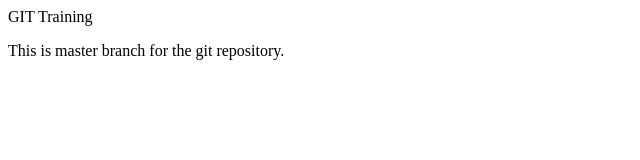
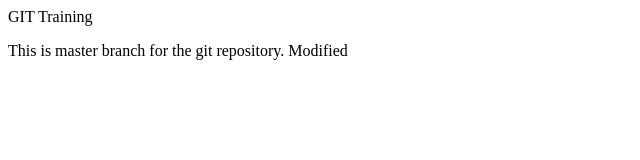
Before and after one commit to Shekhar5693/LearningGIT, a plain HTML site: page index.html in a window 1280 px wide. Shown: the full height of the page, 0-640 px from the left. Drawn offline with Linux system fonts and the light colour scheme.

Commit message:
Second Commit

```diff
--- /dev/null
+++ b/app.js
@@ -0,0 +1,3 @@
+<script>
+//This is a test
+</script>
--- a/index.html
+++ b/index.html
@@ -3,6 +3,6 @@
 </title> GIT Training</title>
 </head>
 <body>
-<p> This is master branch for the git repository. </p>
+<p> This is master branch for the git repository. Modified </p>
 </body>
 </html>
```
